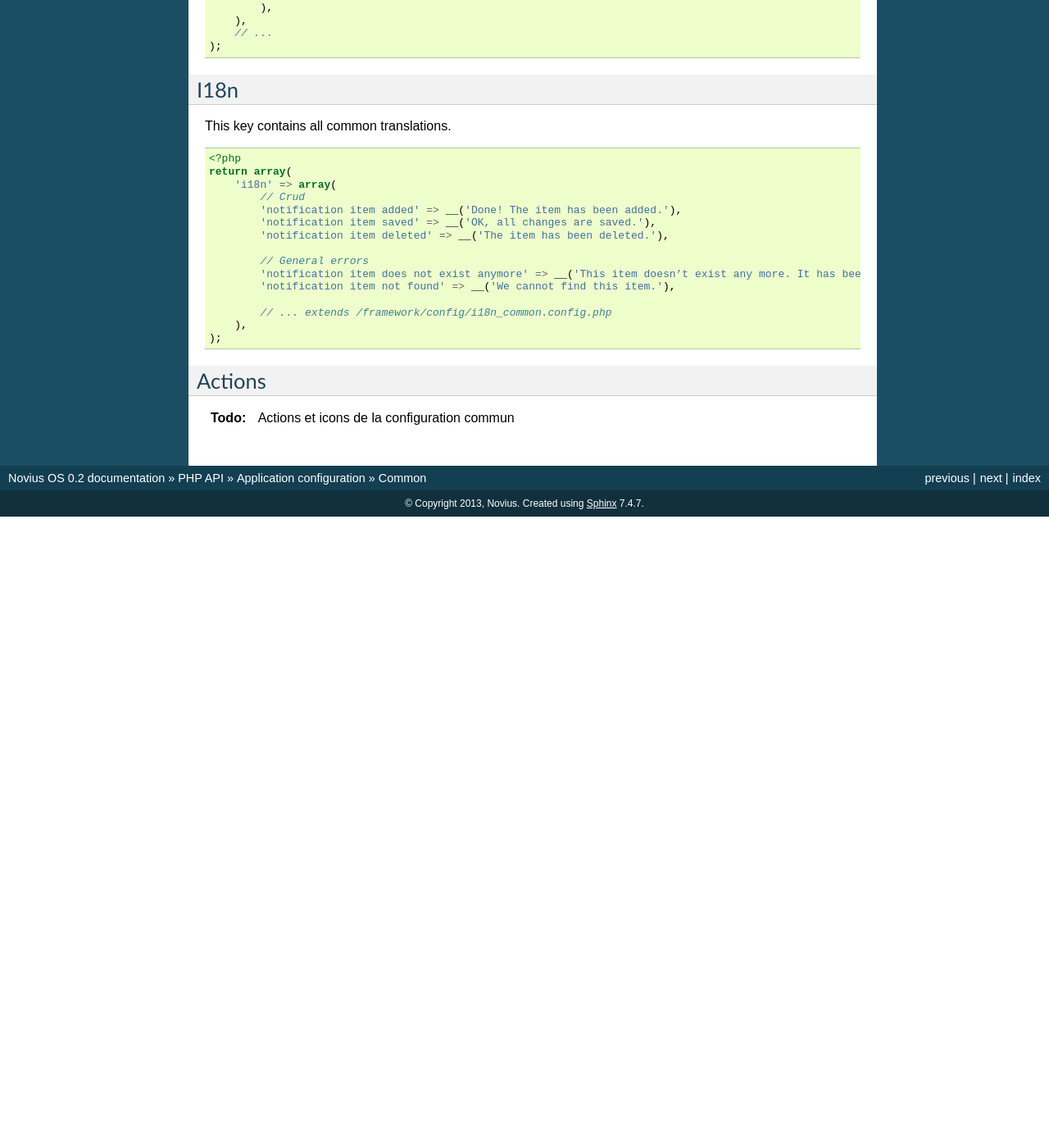
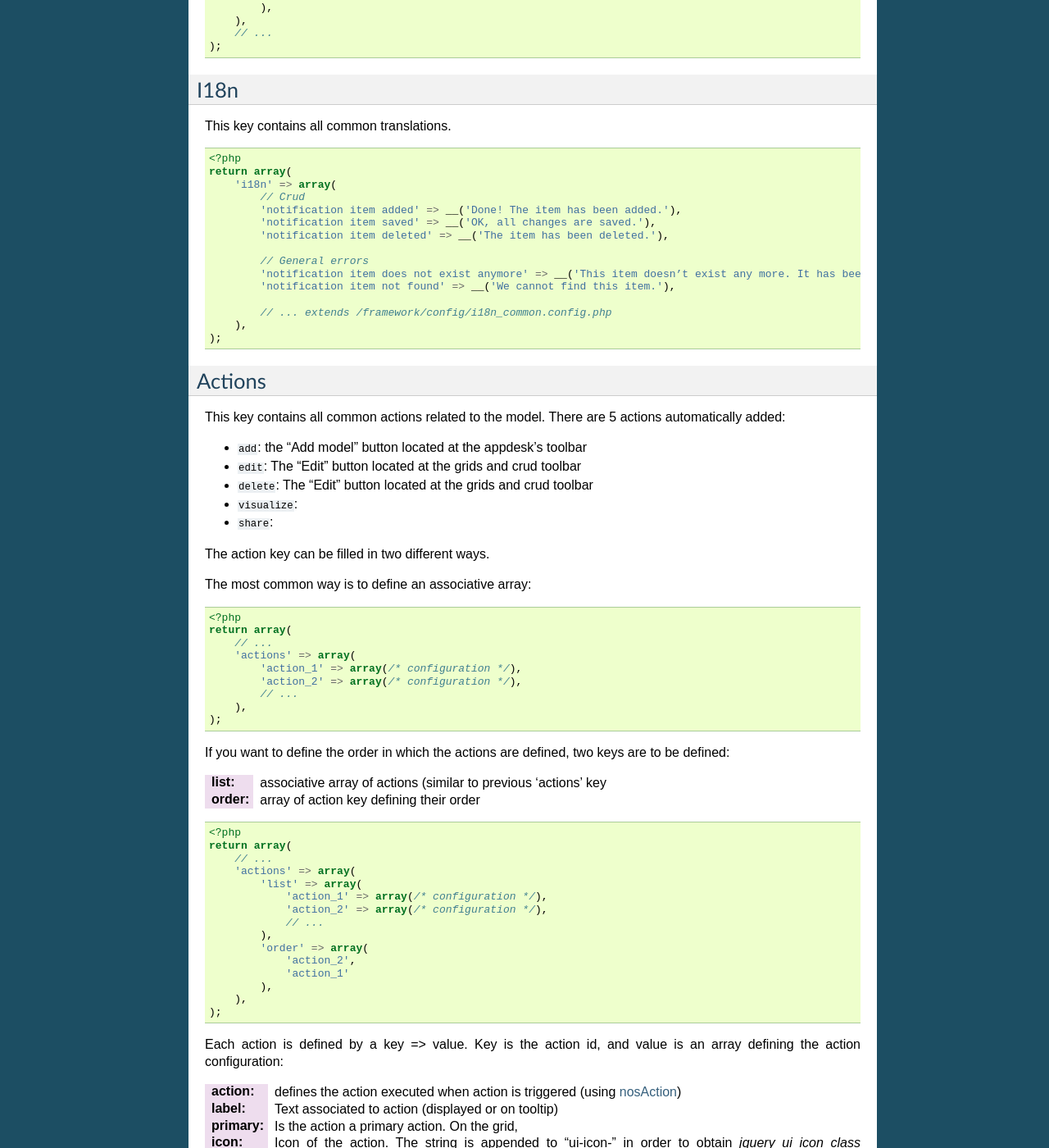
Before and after one commit to vrcAlbert/documentation-api, a Sphinx documentation site: the page built from source/php/configuration/application/common.rst, in a window 1280 px wide and 1400 px high, scrolled down 1568 px. Shown: the whole window at 82% size. Built offline with Sphinx 7.4.7, drawn with Linux system fonts in a browser that asks for light colours; cross-references to code outside the pages are shown as plain code; before the commit the page ends 2198 px from its top, so only the background shows below that; some of the changed text lies outside the part shown.

Commit message:
updated common

```diff
--- a/source/php/configuration/application/common.rst
+++ b/source/php/configuration/application/common.rst
@@ -124,6 +124,118 @@ This key contains all common translations.
 Actions
 *******
 
-.. todo::
+This key contains all common actions related to the model. There are 5 actions automatically added:
 
-	Actions et icons de la configuration commun
+* ``add``: the "Add model" button located at the appdesk's toolbar
+* ``edit``: The "Edit" button located at the grids and crud toolbar
+* ``delete``: The "Edit" button located at the grids and crud toolbar
+* ``visualize``:
+* ``share``:
+
+The action key can be filled in two different ways.
+
+The most common way is to define an associative array:
+
+.. code-block:: php
+
+    <?php
+    return array(
+        // ...
+        'actions' => array(
+            'action_1' => array(/* configuration */),
+            'action_2' => array(/* configuration */),
+            // ...
+        ),
+    );
+
+If you want to define the order in which the actions are defined, two keys are to be defined:
+
+:list: associative array of actions (similar to previous 'actions' key
+:order: array of action key defining their order
+
+.. code-block:: php
+
+    <?php
+    return array(
+        // ...
+        'actions' => array(
+            'list' => array(
+                'action_1' => array(/* configuration */),
+                'action_2' => array(/* configuration */),
+                // ...
+            ),
+            'order' => array(
+                'action_2',
+                'action_1'
+            ),
+        ),
+    );
+
+Each action is defined by a key => value. Key is the action id, and value is an array defining the action configuration:
+
+:action: defines the action executed when action is triggered (using :doc:`/javascript/$/nosAction`)
+:label: Text associated to action (displayed or on tooltip)
+:primary: Is the action a primary action. On the grid,
+:icon: Icon of the action. The string is appended to "ui-icon-" in order to obtain `jquery ui icon class <http://jqueryui.com/themeroller/#icons`
+:red: Is the action red or not
+:targets: Where to display the action. It is an associated array where keys defines where to display the action,
+the value a boolean defining whether or not the action is displayed. ``targets`` can refined by the ``visible`` key There are 3 available keys :
+
+    :grid: Is the action displayed on the grid (appdesk and inspector)
+    :toolbar-grid: Is the action displayed on the grid toolbar
+    :toolbar-edit: Is the action displayed on the crud edit toolbar
+
+:enabled: Callback function
+
+.. code-block:: php
+
+    <?php
+    return array(
+        'actions '=> array(
+            'action_id' => array(
+                'action' => array(
+                    'action' => 'confirmationDialog',
+                    'dialog' => array(
+                        'contentUrl' => '{{controller_base_url}}delete/{{_id}}',
+                        'title' => 'Delete',
+                    ),
+                ),
+                'label' => __('Delete'),
+                'primary' => true,
+                'icon' => 'trash',
+                'red' => true,
+                'targets' => array(
+                    'grid' => true,
+                    'toolbar-edit' => true,
+                ),
+                'enabled' => function($item) {
+                    return true;
+                },
+                'visible' => function($params) {
+                    return !isset($params['item']) || !$params['item']->is_new();
+                },
+            ),
+        ),
+    );
+
+Placeholders
+============
+
+Particular cases
+================
+
+Icons
+*****
+
+This key contains all common icons related to the model. Structure is similar to the icons key in :doc:`metadata` configuration file :
+
+.. code-block:: php
+
+    <?php
+    return array(
+        'icons' => array(
+            64 => 'static/apps/noviusos_page/img/64/page.png',
+            32 => 'static/apps/noviusos_page/img/32/page.png',
+            16 => 'static/apps/noviusos_page/img/16/page.png',
+        ),
+    );
```
